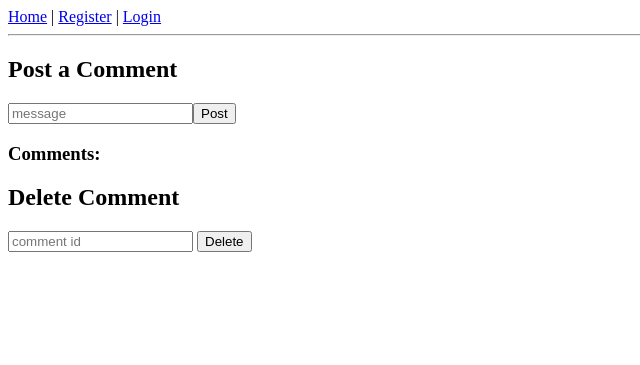
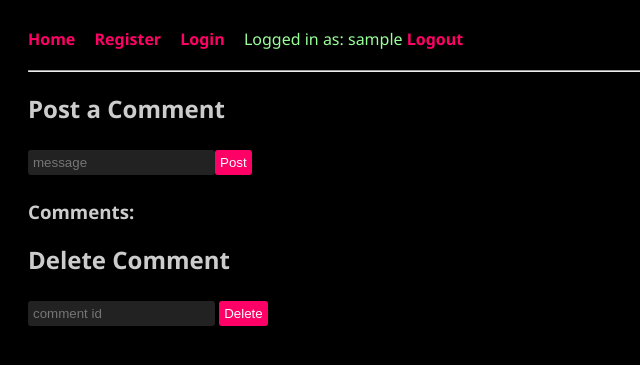
Before and after one commit to syedayanzeeshan/MMH, a Flask app: page / in a window 1280 px wide. Shown: the top 365 px of the page, without its empty margins (0-640 px from the left). Run offline with Flask 2, Linux system fonts and the light colour scheme; the visitor is signed in with stand-in values (Sample User, id 1); data that the repository does not hold is empty.

Commit message:
INtentionally vulnerable version with known issues

```diff
--- a/app.py
+++ b/app.py
@@ -14,7 +14,8 @@ def get_db():
 def index():
     db = get_db()
     comments = db.execute("SELECT * FROM comments").fetchall()
-    return render_template('index.html', comments=comments)
+    username = session.get('username')
+    return render_template('index.html', comments=comments, username=username)
 
 @app.route('/register', methods=('GET', 'POST'))
 def register():
@@ -32,14 +33,24 @@ def login():
     if request.method == 'POST':
         u = request.form['username']
         p = request.form['password']
+
         db = get_db()
-        user = db.execute(f"SELECT * FROM users WHERE username = '{u}' AND password = '{p}'").fetchone()
+        query = f"SELECT * FROM users WHERE username = '{u}' AND password = '{p}'"
+        print("DEBUG:", query)
+        user = db.execute(query).fetchone()
+
         if user:
             session['user_id'] = user['id']
             session['username'] = user['username']
             return redirect(url_for('index'))
         return 'Login failed'
+
     return render_template('login.html')
+
+@app.route('/logout')
+def logout():
+    session.clear()
+    return redirect(url_for('index'))
 
 @app.route('/comment', methods=('POST',))
 def comment():
--- /dev/null
+++ b/templates/.#base.html
@@ -0,0 +1 @@
+yan@persephone.29639:1752432920
--- a/templates/base.html
+++ b/templates/base.html
@@ -1,8 +1,57 @@
-<!DOCTYPE html><html><head><title>MMH</title></head><body>
-<nav>
-  <a href="/">Home</a> |
-  <a href="/register">Register</a> |
-  <a href="/login">Login</a>
-</nav>
-<hr>{% block content %}{% endblock %}
-</body></html>
+<!DOCTYPE html>
+<html>
+<head>
+  <title>MMH</title>
+  <style>
+    body {
+      background-color: #000;
+      color: #ccc;
+      font-family: 'Segoe UI', sans-serif;
+      padding: 20px;
+    }
+    nav {
+      margin-bottom: 20px;
+    }
+    nav a {
+      color: #f06;
+      text-decoration: none;
+      margin-right: 15px;
+      font-weight: bold;
+    }
+    nav a:hover {
+      color: #a5f;
+    }
+    input, button {
+      margin: 5px 0;
+      padding: 5px;
+      border: none;
+      border-radius: 3px;
+    }
+    input {
+      background: #222;
+      color: #fff;
+    }
+    button {
+      background: #f06;
+      color: white;
+      cursor: pointer;
+    }
+    button:hover {
+      background: #a5f;
+    }
+  </style>
+</head>
+<body>
+  <nav>
+    <a href="/">Home</a>
+    <a href="/register">Register</a>
+    <a href="/login">Login</a>
+    {% if username %}
+      <span style="color:#9f9;">Logged in as: {{ username }}</span>
+      <a href="/logout">Logout</a>
+    {% endif %}
+  </nav>
+  <hr>
+  {% block content %}{% endblock %}
+</body>
+</html>
```
Also changed, not shown: 2 other files.
